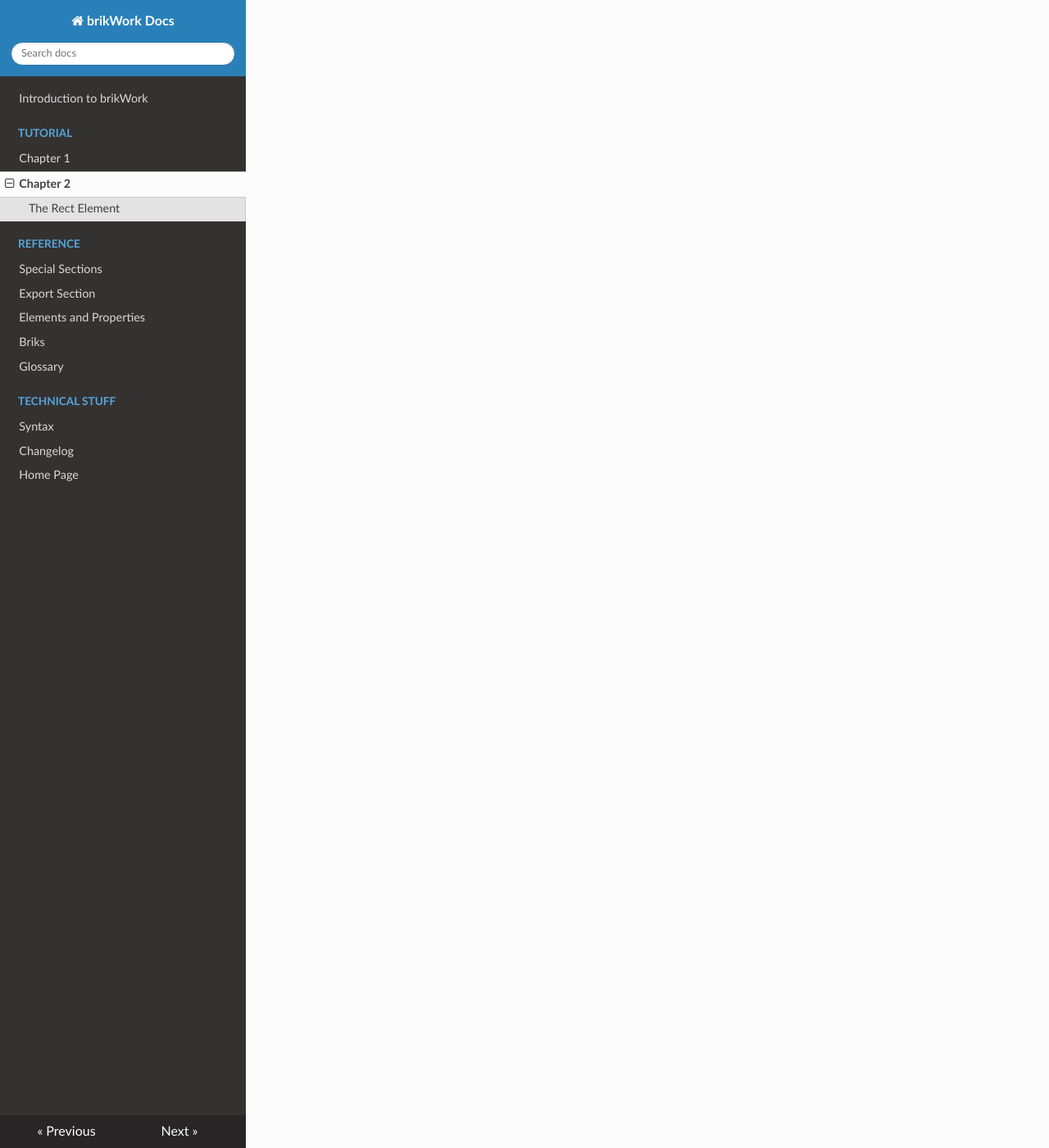
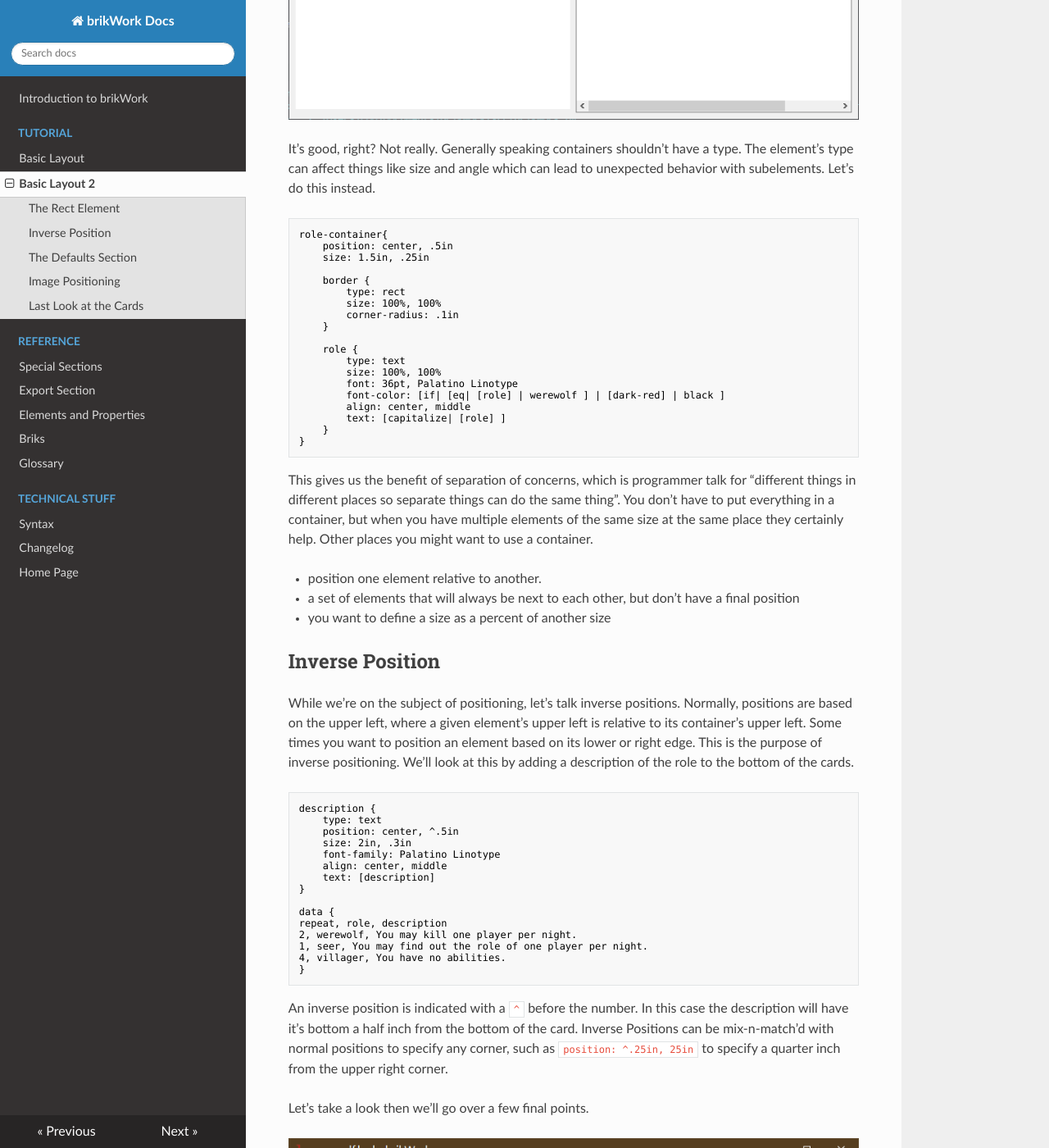
Before and after one commit to codlark/cls-docs, an MkDocs documentation site: the page built from docs/Tutorial2.md, in a window 1280 px wide and 1400 px high, scrolled down 2345 px. Shown: the whole window at 82% size. Built offline with MkDocs 1.6.1, drawn with Linux system fonts in a browser that asks for light colours; some of the changed text lies outside the part shown.

Commit message:
finished tutorial

```diff
--- a/docs/Tutorial2.md
+++ b/docs/Tutorial2.md
@@ -1,4 +1,4 @@
-# Chapter 2
+# Basic Layout 2
 
 In chapter 1 we looked at a simple layout for a set of cards for Werewolf. This chapter will continue working on those cards.
 
@@ -21,13 +21,14 @@
 
 Well that's not right at all! The problem is brikWork is doing what it was told to do. Elements are drawn in the order they're seen in the layout. `rect` elements have a white fill by default. Because we put the elements in the wrong order by putting this after the "role" element it drew over the text. oops.
 
-There are a few ways to fix this. First is to rearrange the elements. We could set the `fill-color` property of "role-border" element to `transparent` so it wouldn't have any fill. Or we could make the border contain the text.
+There are a few ways to fix this. First is to rearrange the elements. We could set the `fill-color` property of "role-border" element to `transparent` so it wouldn't have any fill. Or we could make the border contain the text. That makes sense right?
 
     role-border {
         type: rect
         position: center, .5in
         size: 1.5in, .25in
         corner-radius: .1in
+
         role {
             type: text
             size: 100%, 100%
@@ -37,3 +38,154 @@
             text: [capitalize| [role] ]
         }
     }
+
+A container is any element that holds another, as shown. An element in another is a subelement. If an element has no other container then the layout can be thought of its container. Containers affect their subelements in a few ways
+
+ - The position of a subelement is based on the location and rotation of its container.
+ - When the size of a subelement is given as a percent the its size is proportional to its container
+ - Subelements are drawn after their container.
+
+So lets take a look at this
+
+![](./img/overkill.png)
+
+It's good, right? Not really. Generally speaking containers shouldn't have a type. The element's type can affect things like size and angle which can lead to unexpected behavior with subelements. Let's do this instead.
+
+    role-container{
+        position: center, .5in
+        size: 1.5in, .25in
+
+        border {
+            type: rect
+            size: 100%, 100%
+            corner-radius: .1in
+        }
+
+        role {
+            type: text
+            size: 100%, 100%
+            font: 36pt, Palatino Linotype
+            font-color: [if| [eq| [role] | werewolf ] | [dark-red] | black ]
+            align: center, middle
+            text: [capitalize| [role] ]
+        }
+    }
+
+This gives us the benefit of separation of concerns, which is programmer talk for "different things in different places so separate things can do the same thing". You don't have to put everything in a container, but when you have multiple elements of the same size at the same place they certainly help. Other places you might want to use a container.
+
+ - position one element relative to another.
+ - a set of elements that will always be next to each other, but don't have a final position
+ - you want to define a size as a percent of another size
+
+## Inverse Position
+
+While we're on the subject of positioning, let's talk inverse positions. Normally, positions are based on the upper left, where a given element's upper left is relative to its container's upper left. Some times you want to position an element based on its lower or right edge. This is the purpose of inverse positioning. We'll look at this by adding a description of the role to the bottom of the cards.
+
+    description {
+        type: text
+        position: center, ^.5in
+        size: 2in, .3in
+        font-family: Palatino Linotype
+        align: center, middle
+        text: [description]
+    }
+
+    data {
+    repeat, role, description
+    2, werewolf, You may kill one player per night.
+    1, seer, You may find out the role of one player per night.
+    4, villager, You have no abilities.
+    }
+
+An inverse position is indicated with a `^` before the number. In this case the description will have it's bottom a half inch from the bottom of the card. Inverse Positions can be mix-n-match'd with normal positions to specify any corner, such as `position: ^.25in, 25in` to specify a quarter inch from the upper right corner.
+
+Let's take a look then we'll go over a few final points.
+
+![](./img/final-check.png)
+
+Neat!
+
+## The Defaults Section
+
+Because our two text boxes use the same font, we can make use of the `defaults` section.
+
+    defaults {
+        font-family: Palatino Linotype
+    }
+
+The `defaults` section sets default values for every element in the layout. Any property can be defined in the `defaults` section, even size and position. This is handy any time multiple elements use the same value and you only want to define it in one spot.
+
+## Image Positioning
+
+Images can be a little weird to position. We have simple example and our images are bout the same size so there isn't much to do. For more complex positioning of images of different sizes, use an `image-box` element. It works like an `image` element, with an added `align` property paired with a defined size to position images within that size. Check it out [here](../Elements-and-Properties/#the-image-elements) to familiarize yourself with it, and how the `image` element works.
+
+## Last Look at the Cards
+
+Finally, here's everything all together.
+
+    layout {
+        size: 2.5in, 3.5in
+    }
+
+    export {
+        output: cards
+        bulk {
+            name: [role][repeat-index].png
+        }
+    }
+
+    briks {
+        dark-red = #a32b1d
+    }
+
+    defaults {
+        font-family: Palatino Linotype
+    }
+
+    role-container{
+        position: center, .5in
+        size: 1.5in, .25in
+
+        border {
+            type: rect
+            size: 100%, 100%
+            corner-radius: .1in
+        }
+
+        role {
+            type: text
+            size: 100%, 100%
+            font: 36pt, Palatino Linotype
+            font-color: [if| [eq| [role] | werewolf ] | [dark-red] | black ]
+            align: center, middle
+            text: [capitalize| [role] ]
+        }
+    }
+
+    icon {
+        type: image
+        position: center, 1in
+        source: images/[role].png
+    }
+
+    description {
+        type: text
+        position: center, ^.5in
+        size: 2in, .3in
+        font-family: Palatino Linotype
+        align: center, middle
+        text: [description]
+    }
+
+    data {
+    repeat, role, description
+    2, werewolf, You may kill one player per night.
+    1, seer, You may find out the role of one player per night.
+    4, villager, You have no abilities.
+    }
+
+And the cards
+
+<img src="../img/villager2.png" width=338 height=525 /><img src="../img/seer2.png" width=338 height=525 /><img src="../img/werewolf2.png" width=338 height=525 />
+
+Neat! This final card is included with brikWork in the example folder, so take a look at that if you haven't been following along.
```
Also changed, not shown: docs/Elements-and-Properties.md (+2 -2 lines), docs/Export-Section.md (+2 -2 lines), docs/Special-Sections.md (+1 -0 lines), docs/Tutorial.md (+8 -8 lines), docs/img/final-check.png (added), docs/img/overkill.png (added), docs/img/seer2.png (added), docs/img/villager2.png (added), docs/img/werewolf2.png (added).
